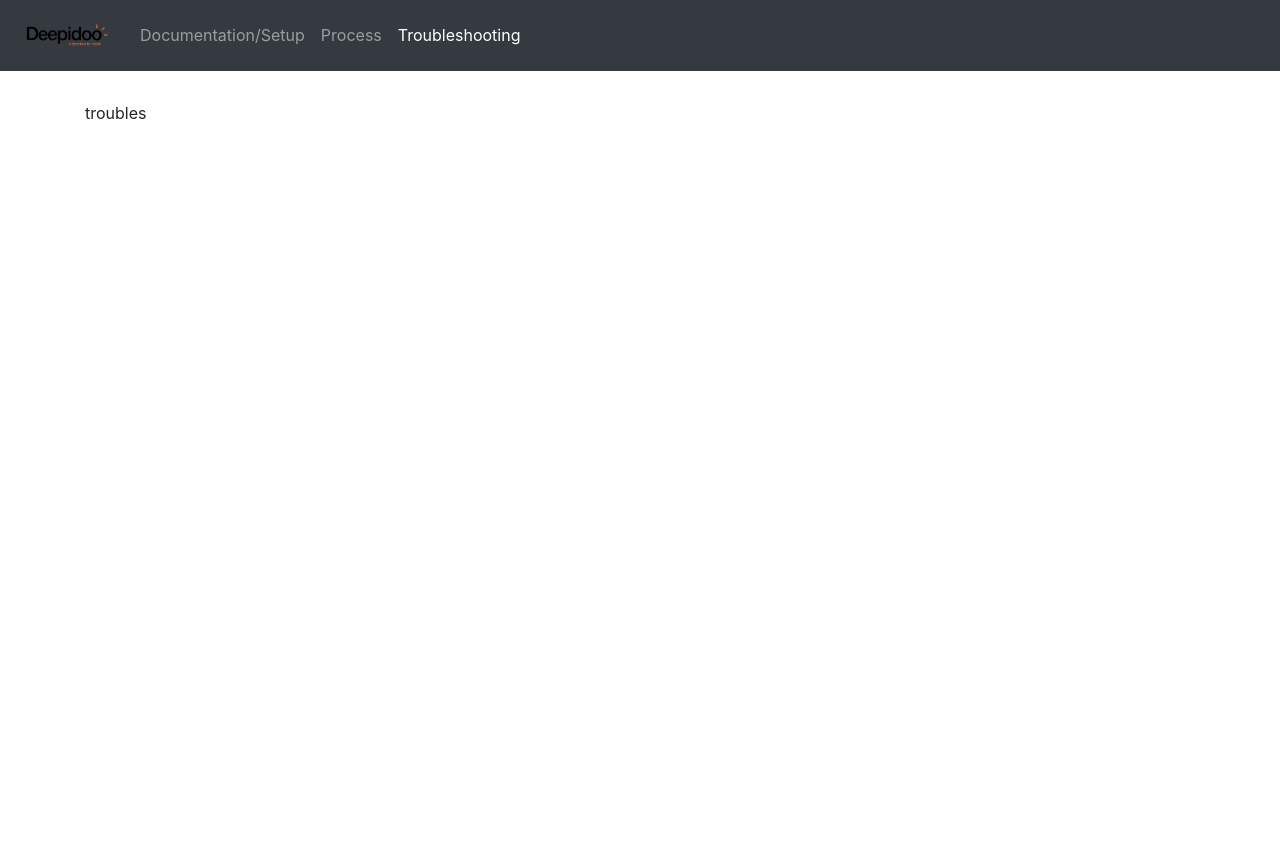
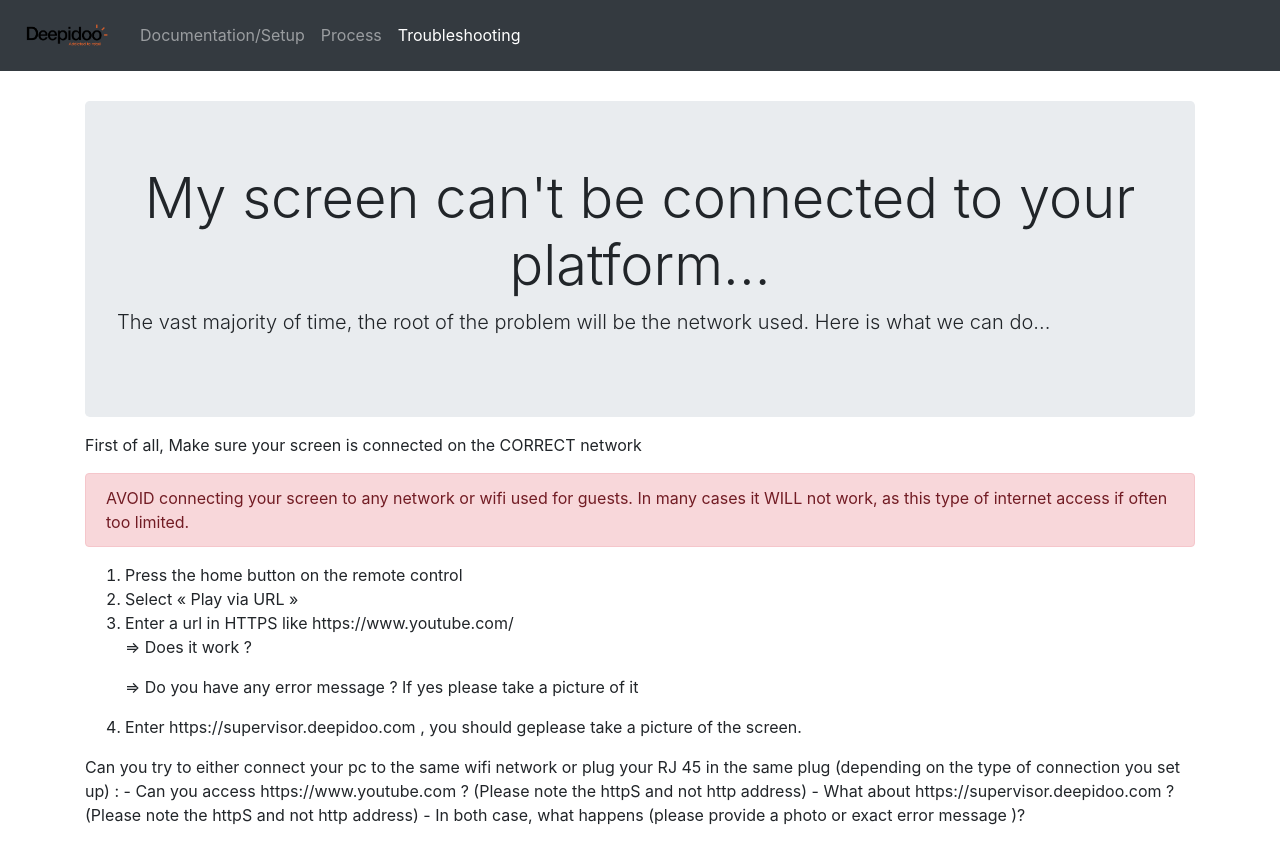
Before and after one commit to s123567/cartier_portal, a plain HTML site: page troubleshooting.html in a window 1280 px wide. Drawn offline with nearby package versions, Linux system fonts and the light colour scheme.

Commit message:
adds text

```diff
--- a/troubleshooting.html
+++ b/troubleshooting.html
@@ -36,7 +36,32 @@
     </nav>
     <!-- NAVBAR -->
     <div class="container">
-    <p>troubles</p>
+      <div class="jumbotron">
+        <h1 class="display-4">My screen can't be connected to your platform... </h1>
+        <p class="lead">The vast majority of time, the root of the problem will be the network used. Here is what we can do...</p>
+      </div>
+      <p></p>
+      <p>First of all, Make sure your screen is connected on the CORRECT network</p>
+      <div class="alert alert-danger" role="alert">
+        AVOID connecting your screen to any network or wifi used for guests. In many cases it WILL not work, as this type of internet access if often too limited.
+      </div>
+<ol>
+  <li>Press the home button on the remote control</li>
+  <li>Select « Play via URL »</li>
+  <li>Enter a url in HTTPS like https://www.youtube.com/ </li>
+    <p> => Does it work ?</p>
+    <p> => Do you have any error message ?  If yes please take a picture of it</p>
+  <li>Enter https://supervisor.deepidoo.com , you should geplease take a picture of the screen.</li>
+</ol>
+
+
+
+
+</p>
+    <p> Can you try to either connect your pc to the same wifi network or plug your RJ 45 in the same plug (depending on the type of connection you set up) :
+- Can you access https://www.youtube.com ? (Please note the httpS and not http address)
+- What about https://supervisor.deepidoo.com ? (Please note the httpS and not http address)
+- In both case, what happens (please provide a photo or exact error message )?</p>
     </div>
 </body>
 </html>
```
Also changed, not shown: process.html (+2 -3 lines).
